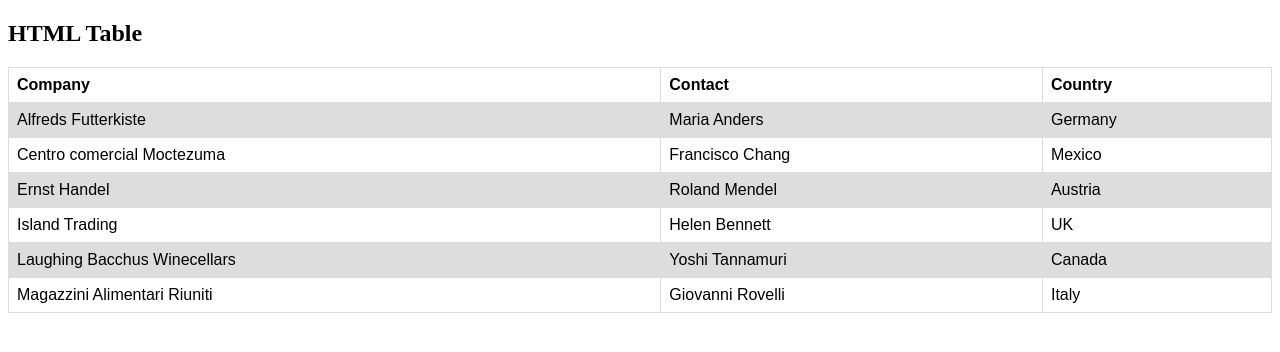
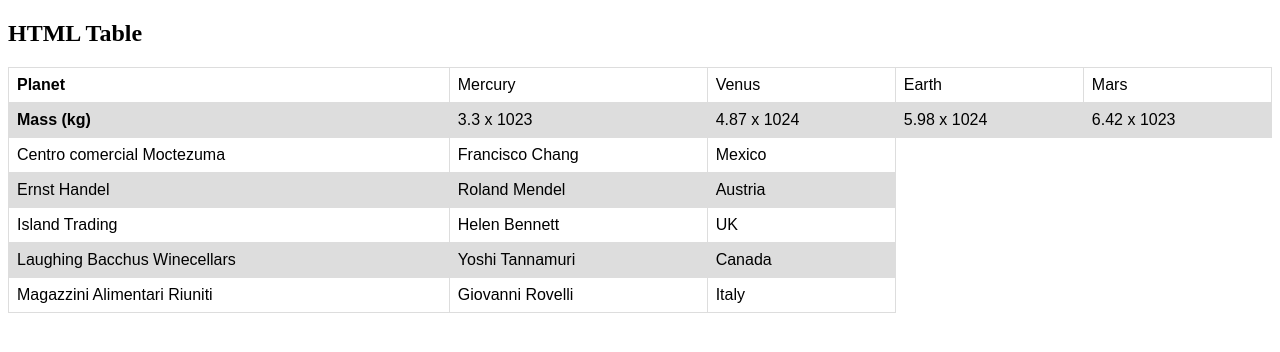
Before and after one commit to hitchhacker18/lab5, a plain HTML site: page index.html in a window 1280 px wide. Drawn offline with Linux system fonts and the light colour scheme.

Commit message:
added planet and mass columns
added planet and mass columns to the table

```diff
--- a/index.html
+++ b/index.html
@@ -1,6 +1,7 @@
 <!DOCTYPE html>
-<html>
+<html lang="en">
 <head>
+  <meta charset="utf-8">
 <style>
 table {
   font-family: arial, sans-serif;
@@ -25,14 +26,18 @@ tr:nth-child(even) {
 
 <table>
   <tr>
-    <th>Company</th>
-    <th>Contact</th>
-    <th>Country</th>
+    <th>Planet</th>
+    <td>Mercury</td>
+    <td>Venus</td>
+    <td>Earth</td>
+    <td>Mars</td>
   </tr>
   <tr>
-    <td>Alfreds Futterkiste</td>
-    <td>Maria Anders</td>
-    <td>Germany</td>
+    <th>Mass (kg)</th>
+    <td>3.3 x 1023</td>
+    <td>4.87 x 1024</td>
+    <td>5.98 x 1024</td>
+    <td>6.42 x 1023</td>
   </tr>
   <tr>
     <td>Centro comercial Moctezuma</td>
```
